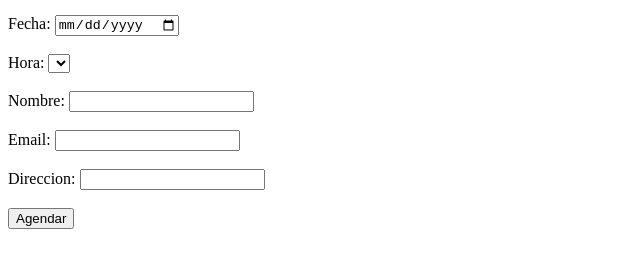
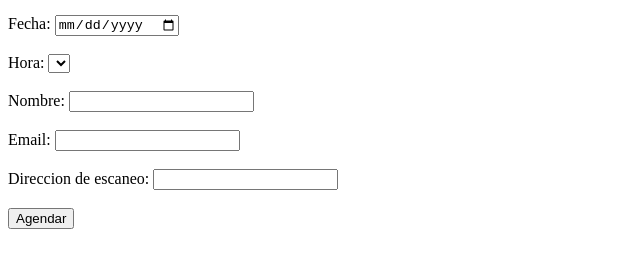
Before and after one commit to talanvla/agenda-citas, a plain HTML site: page index.html in a window 1280 px wide. Shown: the part 102-370 px from the top of the page, without its empty margins (0-640 px from the left). Drawn offline with nearby package versions, Linux system fonts and the light colour scheme; no server answers.

Commit message:
Add files via upload

```diff
--- a/index.html
+++ b/index.html
@@ -31,7 +31,7 @@
 
   <br><br>
 
-  <label>Direccion:</label>
+  <label>Direccion de escaneo:</label>
   <input type="text" id="direccion">
 
   <br><br>
```
